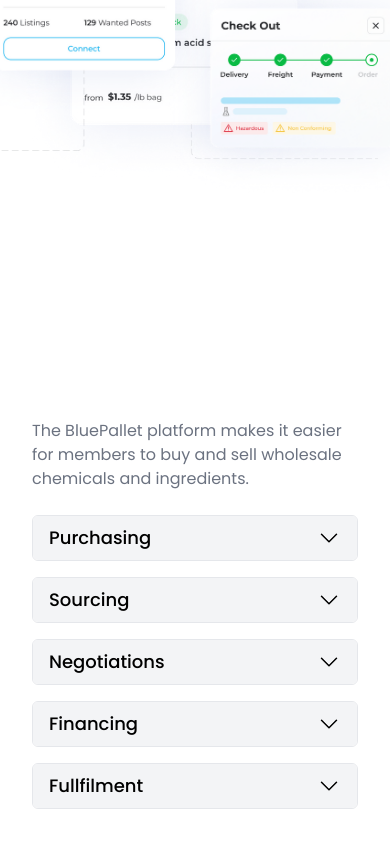
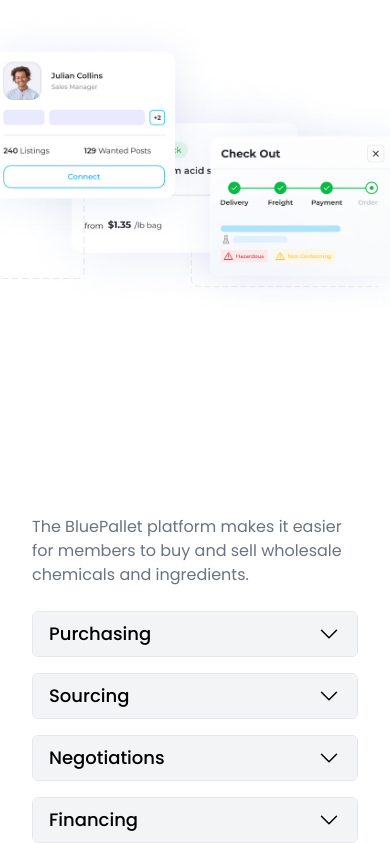
Before and after one commit to Nabil-Pathan/chembizz-frontend, a React (Vite) app: page / in a window 390 px wide. Shown: the part 3671-4514 px from the top of the page. Built offline with nearby package versions, Linux system fonts and the light colour scheme.

Commit message:
Solution Section Modified

```diff
--- a/src/pages/HomePage.jsx
+++ b/src/pages/HomePage.jsx
@@ -201,13 +201,13 @@
   <div className='flex md:flex-row flex-col  md:p-8'>
     <div className="flex-1 md:p-8 p-3">
       <h1 className='md:text-4xl text-3xl font-medium text-center'>Find the right <span style={{ color: "#7677FF" }}> solution</span> for you</h1>
-      <div className='md:h-[600px] h-[400px] '>
+      <div className='md:h-[600px] md:mt-0 mt-32 md:p-0  h-[400px] '>
         <img className='relative bottom-[40px]' src={HeroImage2} alt="" />
         <img className='relative  bottom-[270px] left-[150px] ' src={HeroImage3} alt="" />
         <img className='relative  bottom-[600px] md:right-[200px] right-[150px] ' src={HeroImage1} alt="" />
       </div>
     </div>
-    <div className="flex-1 p-8">
+    <div className="flex-1 px-8 md:mb-0">
       <p className='text-gray-500 mb-6'>The BluePallet platform makes it easier for members to buy and sell wholesale chemicals and ingredients.</p>
       {AccordianData.map((item,index)=>(
         <Accordion key={index} title={item.title} content={item.content}/>
```
